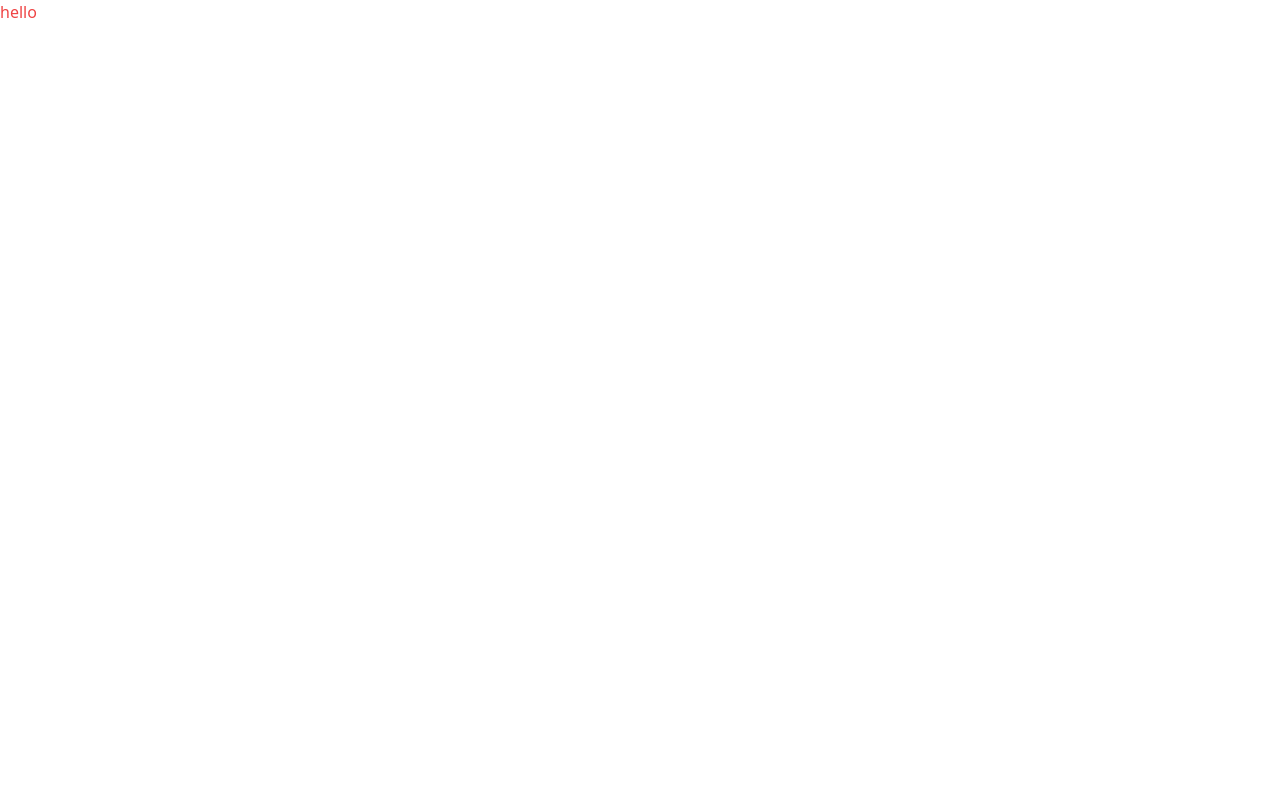
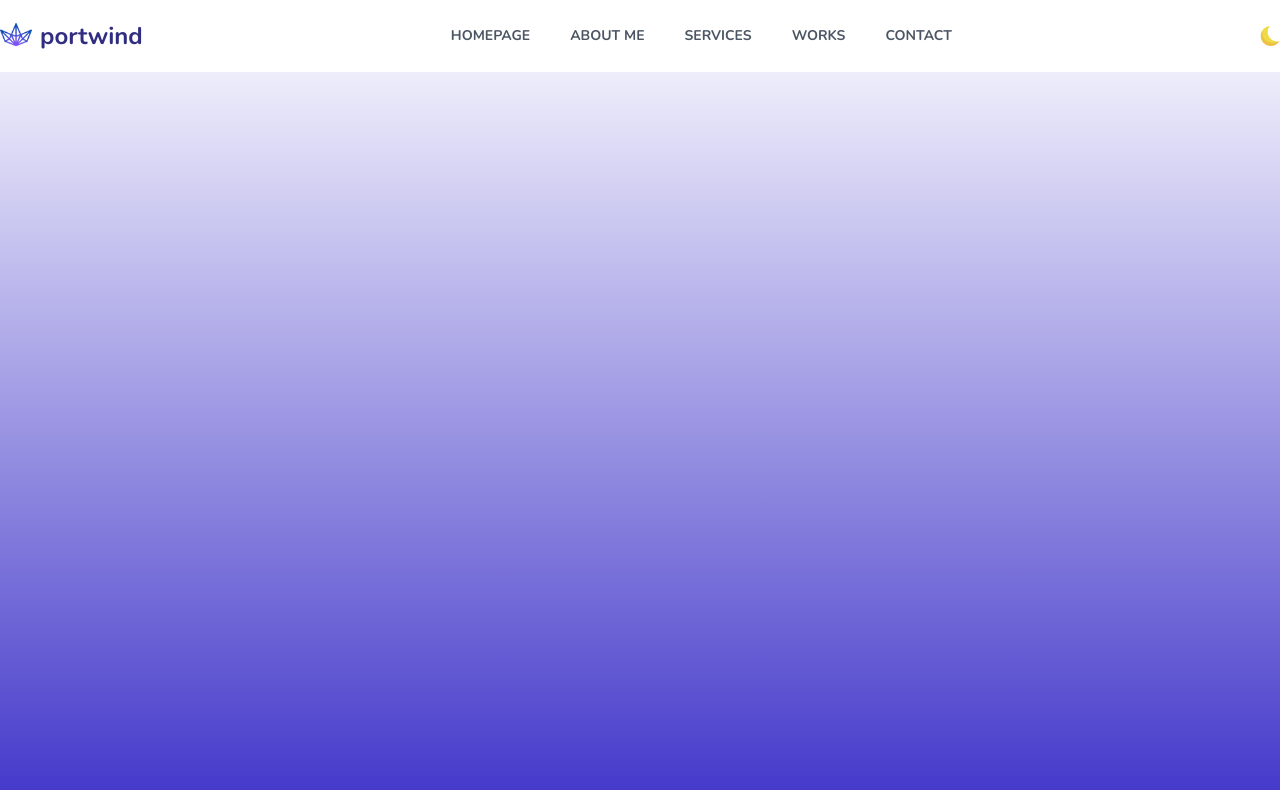
Before and after one commit to janitha-visna/portfolio-tailwindcss, a website: page index.html in a window 1280 px wide. Drawn offline with nearby package versions, Linux system fonts and the light colour scheme; files that its build step writes are made by us from their sources.

Commit message:
responsive navbar design

```diff
--- a/index.html
+++ b/index.html
@@ -1,12 +1,54 @@
-<!DOCTYPE html>
+
 <html lang="en">
+
 <head>
     <meta charset="UTF-8">
     <meta name="viewport" content="width=device-width, initial-scale=1.0">
     <link rel="stylesheet" href="./src/output.css">
+    <link rel="preconnect" href="https://fonts.googleapis.com">
+    <link rel="preconnect" href="https://fonts.gstatic.com" crossorigin>
+    <link href="https://fonts.googleapis.com/css2?family=Nunito:ital,wght@0,200..1000;1,200..1000&display=swap"
+        rel="stylesheet">
     <title>Document</title>
 </head>
-<body>
-    <h1 class="text-red-500">hello</h1>
+
+
+<body class="font-nunito">
+
+    <!-- into section-->
+    <div class="h-1/2 lg:h-screen bg-gradient-to-t from-indigo-700">
+
+        <!--nabar-->
+         <nav class=" w-full fixed top-0 bg-white">
+            <div class="container mx-auto py-5 flex items-center justify-between">
+                <div class="flex items-center gap-2">
+                    <img class="w-8" src="./img/logo.png" alt="">
+                    <span class="text-2xl font-bold text-indigo-900">portwind</span>
+                </div>
+                <ul class="hidden md:flex space-x-10 text-gray-600 font-bold text-sm uppercase">
+                    <li class="hover:text-gray-500">
+                        <a href="#">homepage</a>
+                    </li>
+                    <li class="hover:text-gray-500">
+                        <a href="#">about me</a>
+                    </li>
+                    <li class="hover:text-gray-500">
+                        <a href="#">services</a>
+                    </li>
+                    <li class="hover:text-gray-500">
+                        <a href="#">works</a>
+                    </li>
+                    <li class="hover:text-gray-500">
+                        <a href="#">contact</a>
+                    </li>
+                </ul>
+                <img src="./img/moon.png" class="hidden md:block w-5 cursor-pointer" alt="">
+            </div>
+         </nav>
+
+        <!--intro content-->
+        <div></div>
+    </div>
 </body>
+
 </html>
--- a/package.json
+++ b/package.json
@@ -1,5 +1,6 @@
 {
   "devDependencies": {
-    "tailwindcss": "^3.4.3"
+    "tailwindcss": "^3.4.3",
+    "vite": "^5.2.12"
   }
 }
--- a/tailwind.config.js
+++ b/tailwind.config.js
@@ -2,7 +2,14 @@
 module.exports = {
   content: ["./*.html"],
   theme: {
-    extend: {}
+    extend: {
+      screens:{
+        "sm":"480px"
+      }
+    },
+    fontFamily:{
+      nunito:['Nunito','sans-serif']
+    }
 
   },
   plugins: [],
```
Also changed, not shown: img/dots.png (added), img/facebook.png (added), img/icon.png (added), img/instagram.png (added), img/item.png (added), img/linkedin.png (added), img/logo.png (added), img/moon.png (added), img/portrait.png (added), img/twitter.png (added), 2 other files.
